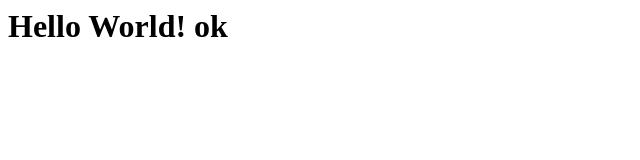
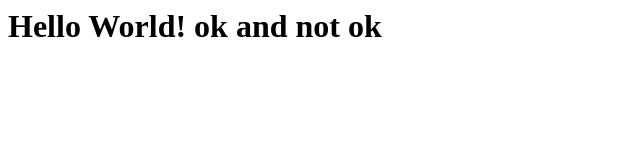
Before and after one commit to pio-zie/git_tutorial, a plain HTML site: page index.html in a window 1280 px wide. Shown: the whole page, without its empty margins (0-640 px from the left). Drawn offline with Linux system fonts and the light colour scheme.

Commit message:
Third commit

```diff
--- a/index.html
+++ b/index.html
@@ -1 +1 @@
-<h1>Hello World! ok</h1>
+<h1>Hello World! ok and not ok</h1>
```
